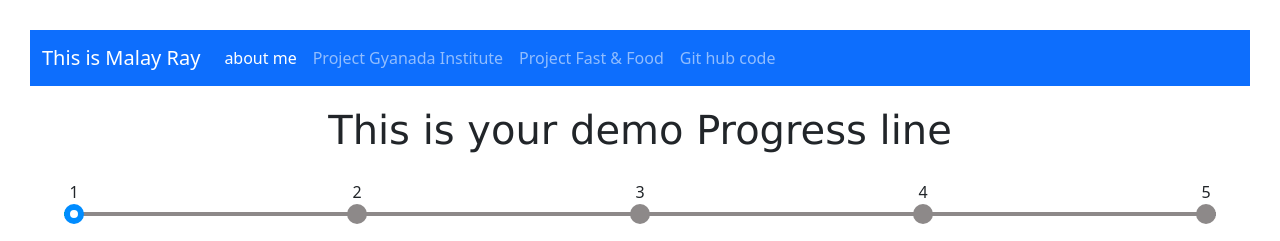
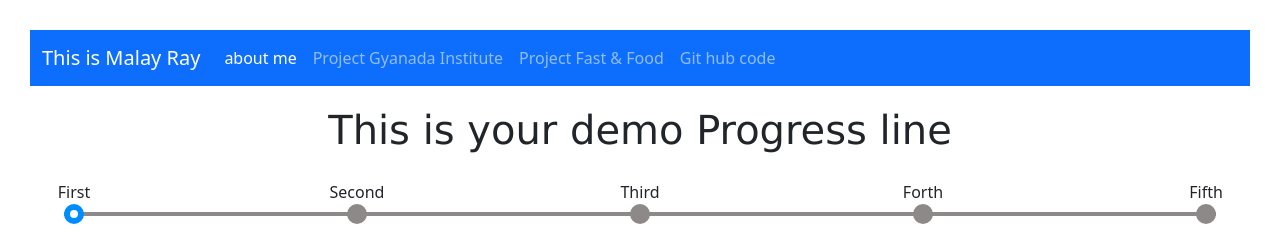
Before and after one commit to Mack2003/Progress-line, a website: page index.html in a window 1280 px wide. Shown: the top 241 px of the page. Drawn offline with nearby package versions, Linux system fonts and the light colour scheme.

Commit message:
changing default points

```diff
--- a/index.html
+++ b/index.html
@@ -56,23 +56,23 @@
             <div id="bar_indic" class="bar_indic"></div>
         </div>
         <div class="points_con">
-            <div class="content">1</div>
+            <div class="content">First</div>
             <div class="points glow"></div>
         </div>
         <div class="points_con">
-            <div class="content">2</div>
+            <div class="content">Second</div>
             <div class="points"></div>
         </div>
         <div class="points_con">
-            <div class="content">3</div>
+            <div class="content">Third</div>
             <div class="points"></div>
         </div>
         <div class="points_con">
-            <div class="content">4</div>
+            <div class="content">Forth</div>
             <div class="points"></div>
         </div>
         <div class="points_con">
-            <div class="content">5</div>
+            <div class="content">Fifth</div>
             <div class="points"></div>
         </div>
     </div>
```
